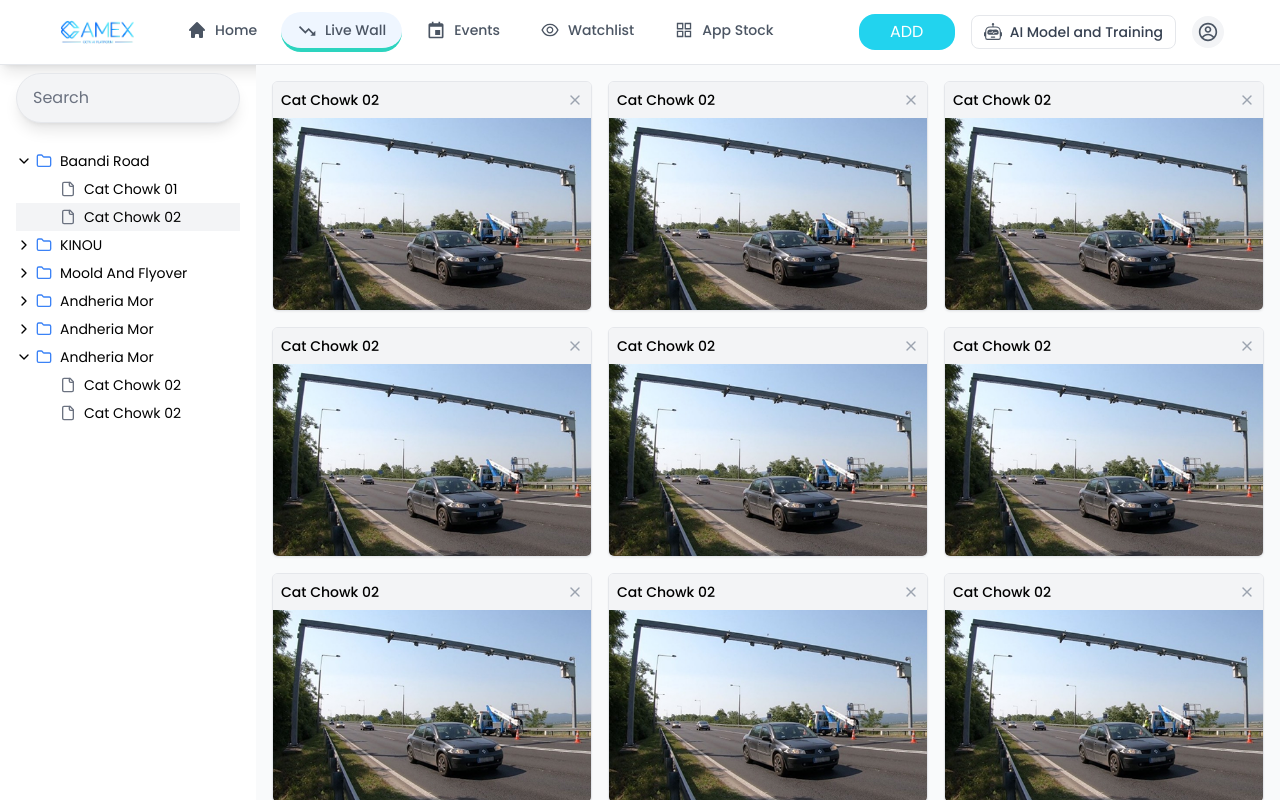
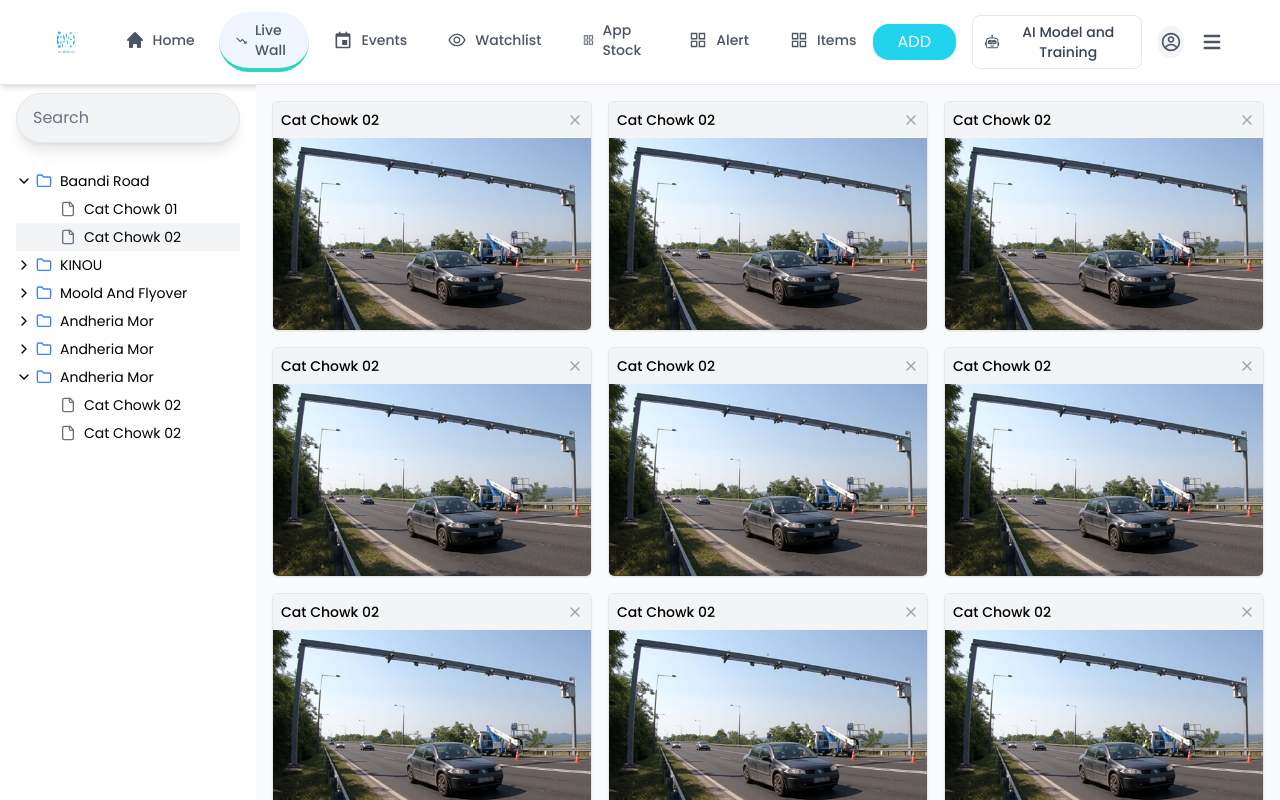
Before and after one commit to Yashaswale/Amex, a React (Create React App) app: page /livewall in a window 1280 px wide. Built offline with nearby package versions, Linux system fonts and the light colour scheme.

Commit message:
fixed navbar

```diff
--- a/src/components/navbar.jsx
+++ b/src/components/navbar.jsx
@@ -1,19 +1,18 @@
-import React, { useState } from "react";
-import { Link } from "react-router-dom";
-import { HiHome } from "react-icons/hi";
-import { BiTrendingDown, BiCalendarEvent } from "react-icons/bi";
-import { AiOutlineEye, AiOutlineAppstore } from "react-icons/ai";
-import { BsRobot } from "react-icons/bs";
-import { CgProfile } from "react-icons/cg";
-import { FiMenu, FiX } from "react-icons/fi";
+import React, { useState } from 'react';
+import { Link, useLocation } from 'react-router-dom';
+import { HiHome, HiMenu, HiX } from 'react-icons/hi';
+import { BiTrendingDown, BiCalendarEvent } from 'react-icons/bi';
+import { AiOutlineEye, AiOutlineAppstore } from 'react-icons/ai';
+import { BsRobot } from 'react-icons/bs';
+import { CgProfile } from 'react-icons/cg';
 
-const NavItem = ({ icon: Icon, text, active, to, onClick }) => (
+const NavItem = ({ icon: Icon, text, active, to, closeMenu }) => (
   <Link
     to={to}
-    onClick={onClick}
-    className={`flex items-center gap-2 px-4 py-2 rounded-full transition-colors border-b-4 ${
-      active ? "border-teal-400" : "border-transparent"
-    } ${active ? "bg-blue-50" : "hover:bg-gray-50"} text-gray-600`}
+    onClick={closeMenu}
+    className={`flex items-center gap-2 px-4 py-2 rounded-full transition-all border-b-4 ${
+      active ? 'border-teal-400 bg-blue-50' : 'border-transparent hover:bg-gray-50'
+    } text-gray-600`}
   >
     <Icon className="text-xl" />
     <span className="text-sm font-medium">{text}</span>
@@ -21,66 +20,71 @@ const NavItem = ({ icon: Icon, text, active, to, onClick }) => (
 );
 
 const Navbar = () => {
+  const location = useLocation();
+  const currentPath = location.pathname;
   const [menuOpen, setMenuOpen] = useState(false);
-  const currentPath = window.location.pathname;
 
   return (
-    <nav className="bg-white border-b shadow-lg">
-      <div className="flex items-center justify-between px-6 py-3 md:px-14">
+    <nav className="flex items-center justify-between px-6 sm:px-14 py-3 bg-white border-b shadow-md">
       {/* Left Section */}
-        <div className="flex items-center gap-4 md:gap-8">
+      <div className="flex items-center gap-6 sm:gap-8">
         {/* Logo */}
         <Link to="/home" className="flex items-center gap-1">
           <img src="/logo.png" alt="AMEX" className="h-8" />
         </Link>
 
-          {/* Desktop Menu */}
-          <div className="hidden md:flex items-center gap-2">
-            <NavItem icon={HiHome} text="Home" active={currentPath === "/home"} to="/home" />
-            <NavItem icon={BiTrendingDown} text="Live Wall" active={currentPath === "/livewall"} to="/livewall" />
-            <NavItem icon={BiCalendarEvent} text="Events" active={currentPath === "/events"} to="/events" />
-            <NavItem icon={AiOutlineEye} text="Watchlist" active={currentPath === "/watchlist"} to="/watchlist" />
-            <NavItem icon={AiOutlineAppstore} text="App Stock" active={currentPath === "/app-stock"} to="/app-stock" />
+        {/* Desktop Navigation */}
+        <div className="hidden sm:flex items-center gap-2">
+          <NavItem icon={HiHome} text="Home" active={currentPath === '/home'} to="/home" />
+          <NavItem icon={BiTrendingDown} text="Live Wall" active={currentPath === '/livewall'} to="/livewall" />
+          <NavItem icon={BiCalendarEvent} text="Events" active={currentPath === '/events'} to="/events" />
+          <NavItem icon={AiOutlineEye} text="Watchlist" active={currentPath === '/watchlist'} to="/watchlist" />
+          <NavItem icon={AiOutlineAppstore} text="App Stock" active={currentPath === '/app-stock'} to="/app-stock" />
+          <NavItem icon={AiOutlineAppstore} text="Alert" active={currentPath === '/alert'} to="/alert" />
+          <NavItem icon={AiOutlineAppstore} text="Items" active={currentPath === '/items'} to="/items" />
         </div>
       </div>
 
       {/* Right Section */}
-        <div className="hidden md:flex items-center gap-4">
-          <button className="px-4 py-1.5 bg-cyan-400 text-white rounded-2xl hover:bg-cyan-500 transition-colors w-24">
+      <div className="flex items-center gap-4">
+        {/* ADD Button */}
+        <button className="px-4 py-1.5 bg-cyan-400 text-white rounded-2xl hover:bg-cyan-500 transition w-24 hidden sm:block">
+          ADD
+        </button>
+
+        {/* AI Model and Training */}
+        <button className="hidden sm:flex items-center gap-2 px-3 py-1.5 border border-gray-200 rounded-lg hover:bg-gray-50">
+          <BsRobot className="text-lg text-gray-600" />
+          <span className="text-sm font-medium text-gray-700">AI Model and Training</span>
+        </button>
+
+        {/* Profile */}
+        <button className="hidden sm:flex w-8 h-8 rounded-full bg-gray-100 items-center justify-center">
+          <CgProfile className="text-xl text-gray-600" />
+        </button>
+
+        {/* Mobile Menu Toggle */}
+        <button onClick={() => setMenuOpen(!menuOpen)} className="2xl:hidden text-2xl text-gray-600">
+          {menuOpen ? <HiX /> : <HiMenu />}
+        </button>
+      </div>
+
+      {/* Mobile Navigation Drawer */}
+      {menuOpen && (
+        <div className="absolute top-16 left-0 w-full bg-white shadow-lg flex flex-col items-center gap-3 py-4 sm:hidden">
+          <NavItem icon={HiHome} text="Home" active={currentPath === '/home'} to="/home" closeMenu={() => setMenuOpen(false)} />
+          <NavItem icon={BiTrendingDown} text="Live Wall" active={currentPath === '/livewall'} to="/livewall" closeMenu={() => setMenuOpen(false)} />
+          <NavItem icon={BiCalendarEvent} text="Events" active={currentPath === '/events'} to="/events" closeMenu={() => setMenuOpen(false)} />
+          <NavItem icon={AiOutlineEye} text="Watchlist" active={currentPath === '/watchlist'} to="/watchlist" closeMenu={() => setMenuOpen(false)} />
+          <NavItem icon={AiOutlineAppstore} text="App Stock" active={currentPath === '/app-stock'} to="/app-stock" closeMenu={() => setMenuOpen(false)} />
+          <NavItem icon={AiOutlineAppstore} text="Alert" active={currentPath === '/alert'} to="/alert" closeMenu={() => setMenuOpen(false)} />
+          <NavItem icon={AiOutlineAppstore} text="Items" active={currentPath === '/items'} to="/items" closeMenu={() => setMenuOpen(false)} />
+
+          <button className="px-4 py-1.5 bg-cyan-400 text-white rounded-lg hover:bg-cyan-500 transition w-24">
             ADD
           </button>
 
           <button className="flex items-center gap-2 px-3 py-1.5 border border-gray-200 rounded-lg hover:bg-gray-50">
-            <BsRobot className="text-lg text-gray-600" />
-            <span className="text-sm font-medium text-gray-700">AI Model and Training</span>
-          </button>
-
-          <button className="w-8 h-8 rounded-full bg-gray-100 flex items-center justify-center">
-            <CgProfile className="text-xl text-gray-600" />
-          </button>
-        </div>
-
-        {/* Mobile Menu Toggle Button */}
-        <button className="md:hidden text-gray-600 text-2xl" onClick={() => setMenuOpen(!menuOpen)}>
-          {menuOpen ? <FiX /> : <FiMenu />}
-        </button>
-      </div>
-
-      {/* Mobile Menu */}
-      {menuOpen && (
-        <div className="md:hidden flex flex-col gap-2 bg-white border-t shadow-md px-6 py-4">
-          <NavItem icon={HiHome} text="Home" active={currentPath === "/home"} to="/home" onClick={() => setMenuOpen(false)} />
-          <NavItem icon={BiTrendingDown} text="Live Wall" active={currentPath === "/livewall"} to="/livewall" onClick={() => setMenuOpen(false)} />
-          <NavItem icon={BiCalendarEvent} text="Events" active={currentPath === "/events"} to="/events" onClick={() => setMenuOpen(false)} />
-          <NavItem icon={AiOutlineEye} text="Watchlist" active={currentPath === "/watchlist"} to="/watchlist" onClick={() => setMenuOpen(false)} />
-          <NavItem icon={AiOutlineAppstore} text="App Stock" active={currentPath === "/app-stock"} to="/app-stock" onClick={() => setMenuOpen(false)} />
-
-          {/* Buttons in mobile menu */}
-          <button className="px-4 py-2 bg-cyan-400 text-white rounded-lg hover:bg-cyan-500 transition-colors">
-            ADD
-          </button>
-
-          <button className="flex items-center gap-2 px-3 py-2 border border-gray-200 rounded-lg hover:bg-gray-50">
             <BsRobot className="text-lg text-gray-600" />
             <span className="text-sm font-medium text-gray-700">AI Model and Training</span>
           </button>
```
Lines whose indentation alone changed are shown as unchanged.
